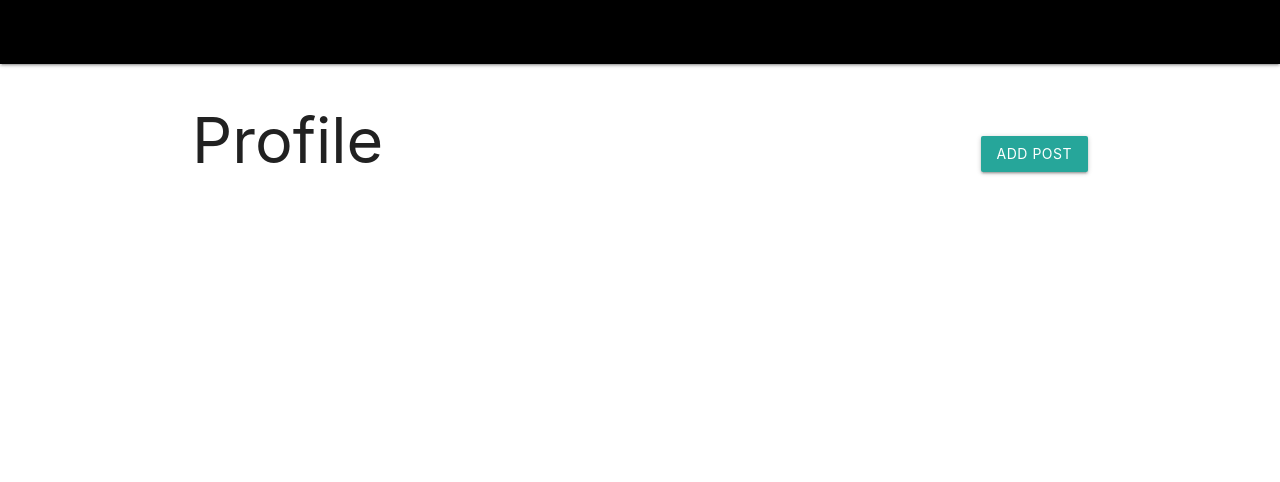
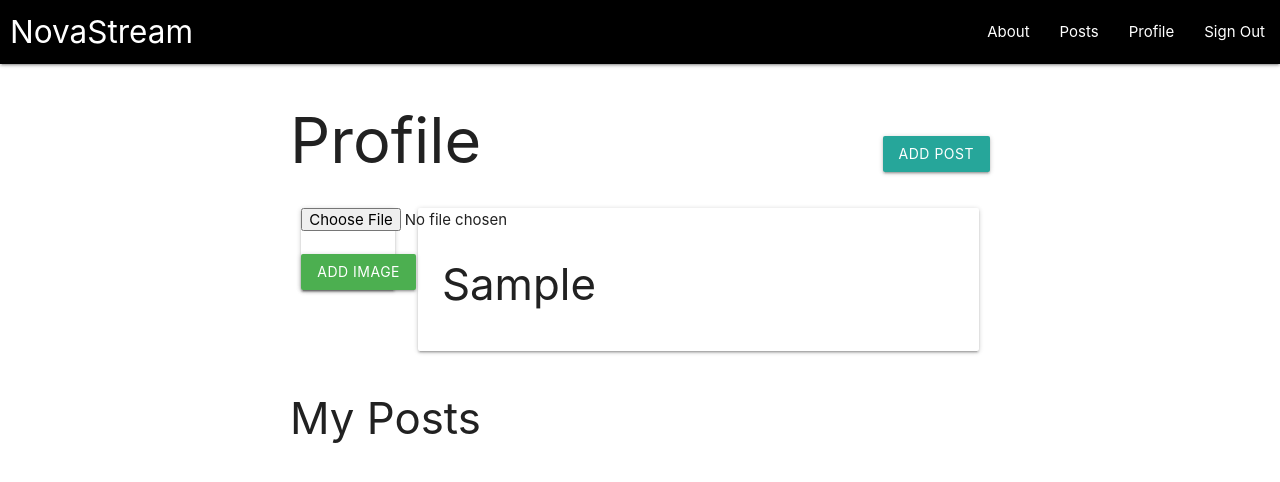
Before and after one commit to nikalicious21/NovaStream-1, a Django app: page /profile/ in a window 1280 px wide. Shown: the top 482 px of the page. Run offline with Django 3.2, Linux system fonts and the light colour scheme; the visitor is signed in with stand-in values (Sample User, id 1); data that the repository does not hold is empty; parts of the project's set-up code (start-up, migrations or seed data) failed here and were passed over.

Commit message:
Add ability to upload profile photo to S3\n Please make sure to name your bucket (for developers)

```diff
--- a/main_app/static/css/style.css
+++ b/main_app/static/css/style.css
@@ -53,6 +53,15 @@
     background-size: cover;
 }
 
+#profile-photo {
+    width: 50px;
+    height: 50px;
+}
+
+#username {
+    text-transform: capitalize;
+}
+
 h6 i {
     color: #555;
 }
@@ -65,11 +74,13 @@
 
 #id_content {
     padding: 10px;
-    border: 1px solid white;
     height: 500px;
     resize: none;
     overflow: auto;
     margin-top: 50px;
+    border: 1px solid white;
+    border-bottom: 1px solid #aaa;
+    border-top: 1px solid #aaa;
 }
 
 #id_content_readonly {
@@ -78,3 +89,11 @@
     resize: none;
     overflow: hidden;
 }
+
+form ::placeholder {
+    color: #555;
+}
+
+.container {
+    max-width: 700px;
+}
--- a/main_app/templates/base.html
+++ b/main_app/templates/base.html
@@ -1,4 +1,4 @@
-{% load static %} {% load cloudinary %}
+{% load static %}
 <!DOCTYPE html>
 <html lang="en">
 
@@ -16,24 +16,6 @@
     <header class="navbar-fixed">
         <nav>
             <div class="nav-wrapper">
-
-
-                HEAD
-                <ul>
-                    <a href="/" class="left brand-logo">
-                        <li>NovaStream</li>
-                    </a>
-                </ul>
-                <ul class="right">
-                    {% if user.is_authenticated %}
-                    <li><a href="{% url 'about' %}">About</a></li>
-                    <li><a href="{% url 'post_list' %}">Posts</a></li>
-                    <li><a href="{% url 'logout' %}">Sign Out</a></li>
-                    {% else %}
-                    <li><a href="{% url 'signup' %}">Sign Up</a></li>
-                    <li><a href="{% url 'login' %}">Sign In</a></li>
-                    {% endif %}
-                </ul>
                 <ul>
                     <a href="/" class="left brand-logo">
                         <li>NovaStream</li>
--- a/main_app/templates/profile.html
+++ b/main_app/templates/profile.html
@@ -1,16 +1,42 @@
-{% extends 'base.html' %}
-{% block content %}
+{% extends 'base.html' %} {% block content %}
 <a href="{% url 'post_create' %}"><button class="btn" style="float:right; margin-top: 30px;">Add Post</button></a>
 <h1>Profile</h1>
+<div class="row">
+    <div class="col s2">
+        <div class="card">
+            <div class="round">
+                {% if user.photo_set.first %}
+                <div id="post_image" style="background-image: url({{user.photo_set.first}});"></div>{% else %}
+                <form action="{% url 'add_photo' user.id %}" method="POST" enctype="multipart/form-data">
+                    {% csrf_token %}
+                    <input type="file" name="img-file">
+                    <br><br>
+                    <input type="submit" class="btn green" value="Add Image">
+                </form>
+                {% endif %}
+            </div>
+        </div>
+    </div>
+    <div class="col s10">
+        <div class="card-panel">
+            <div class="card-content">
+                <h3 id="username">{{user}}</h3>
+            </div>
+        </div>
+    </div>
+</div>
+<h3>My Posts</h3>
 {% for post in posts %}
 <div class=card>
     <a href="{% url 'post_detail' post.id %}">
         <div class=card-content>
-            <h4>{{post.title}}</h4>
-            <h6>{{post.author}}</h6>
-            <h6>{{post.date_published}}</h6>
+            <div class="row">
+                <div class="col s6">
+                    <h5>{{post.title}}</h5>
+                    <p><i>{{post.datePublished}}</i></p>
+                </div>
+            </div>
         </div>
     </a>
 </div>
-{% endfor %}
-{% endblock %}
+{% endfor %} {% endblock %}
--- a/main_app/urls.py
+++ b/main_app/urls.py
@@ -14,4 +14,7 @@
     path('posts/<int:pk>/', views.PostDetail.as_view(), name='post_detail'),
     path('posts/<int:pk>/update/', views.PostUpdate.as_view(), name='post_update'),
     path('posts/<int:pk>/delete/', views.PostDelete.as_view(), name='post_delete'),
+
+    path('posts/<int:user_id>/add_photo/', views.add_photo, name='add_photo'),
+    path('posts/<int:post_id>/add_image/', views.add_image, name='add_image'),
 ]
--- a/main_app/views.py
+++ b/main_app/views.py
@@ -2,7 +2,7 @@
 from django.shortcuts import render, redirect
 from django.views.generic.edit import CreateView, UpdateView, DeleteView
 from django.views.generic import ListView, DetailView
-from .models import Post
+from .models import Post, Photo, Image
 from django.contrib.auth import login
 from django.contrib.auth.forms import UserCreationForm
 from django.contrib.auth.decorators import login_required
@@ -11,15 +11,9 @@
 import uuid
 from datetime import date
 from django.utils import timezone
-# ///////////// Cloudinary Stuff ///////////
-import cloudinary
-import cloudinary.uploader
-import cloudinary.api
-# //////////////// USING .env BY TYPING my_key = os.environ['SECRET_KEY']
-import os
 
-# //////////////////////////////////////////////////////////////////
-
+S3_BASE_URL = 'https://s3-us-west-1.amazonaws.com'
+BUCKET = ''
 
 # Create your views here.
 def signup(request):
@@ -47,6 +41,41 @@
 def profile(request):
     posts = Post.objects.filter(author=request.user)
     return render(request, 'profile.html', {'posts': posts})
+
+@login_required
+def add_image(request, post_id):
+    img_file = request.FILES.get('img-file', None)
+    if img_file:
+        s3 = boto3.client('s3')
+        file_extension = img_file.name[img_file.name.rfind('.') :]
+        key = uuid.uuid4().hex[:6] + file_extension
+
+        try:
+            s3.upload_fileobj(img_file, BUCKET, key)
+            url = f"{S3_BASE_URL}/{BUCKET}/{key}"
+            post = Post.objects.get(pk=post_id)
+            post.imageUrl = url
+            post.save()
+        except:
+            print('Error while uploading file to S3')
+    return redirect('post_detail', post_id)
+
+@login_required
+def add_photo(request, user_id):
+    img_file = request.FILES.get('img-file', None)
+    if img_file:
+        s3 = boto3.client('s3')
+        file_extension = img_file.name[img_file.name.rfind('.') :]
+        key = uuid.uuid4().hex[:6] + file_extension
+
+        try:
+            s3.upload_fileobj(img_file, BUCKET, key)
+            url = f"{S3_BASE_URL}/{BUCKET}/{key}"
+            photo = Photo(url=url, user_id=user_id)
+            photo.save()
+        except:
+            print('Error while uploading file to S3')
+    return redirect('profile')
 
 class PostList(LoginRequiredMixin, ListView):
     model = Post
```
Also changed, not shown: NovaStream/asgi.py (deleted, +0 -16 lines), NovaStream/settings.py (+1 -6 lines), main_app/models.py (+15 -7 lines), main_app/templates/main_app/post_form.html (+25 -12 lines), main_app/migrations/0001_initial.py (added), main_app/migrations/0002_auto_20191220_2218.py (deleted), main_app/migrations/0002_userprofile.py (added), main_app/migrations/0003_auto_20191223_0649.py (added), main_app/migrations/0004_auto_20191223_0652.py (added), main_app/migrations/__init__.py (added).
